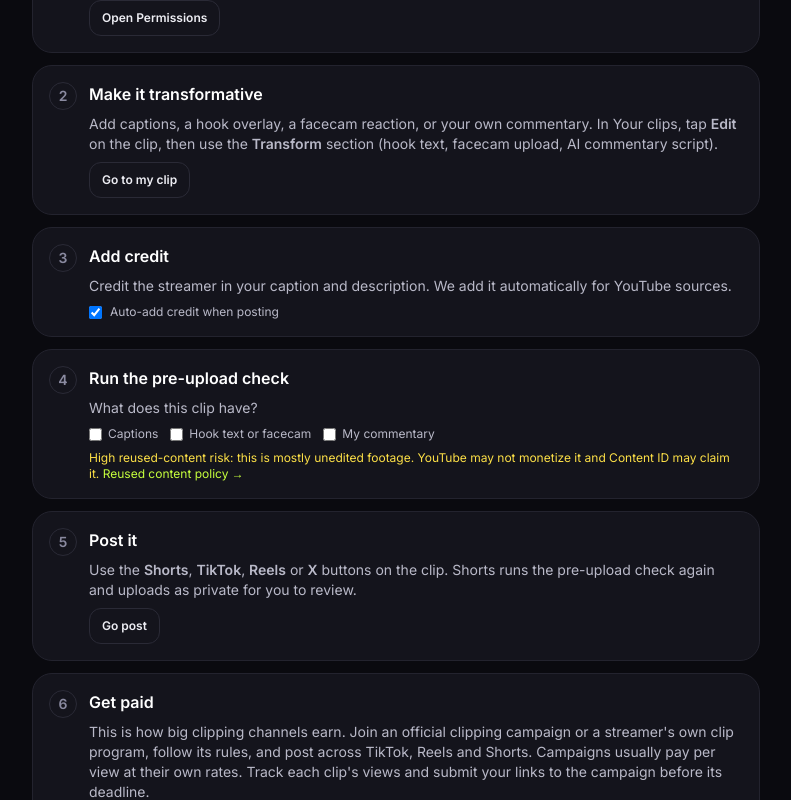
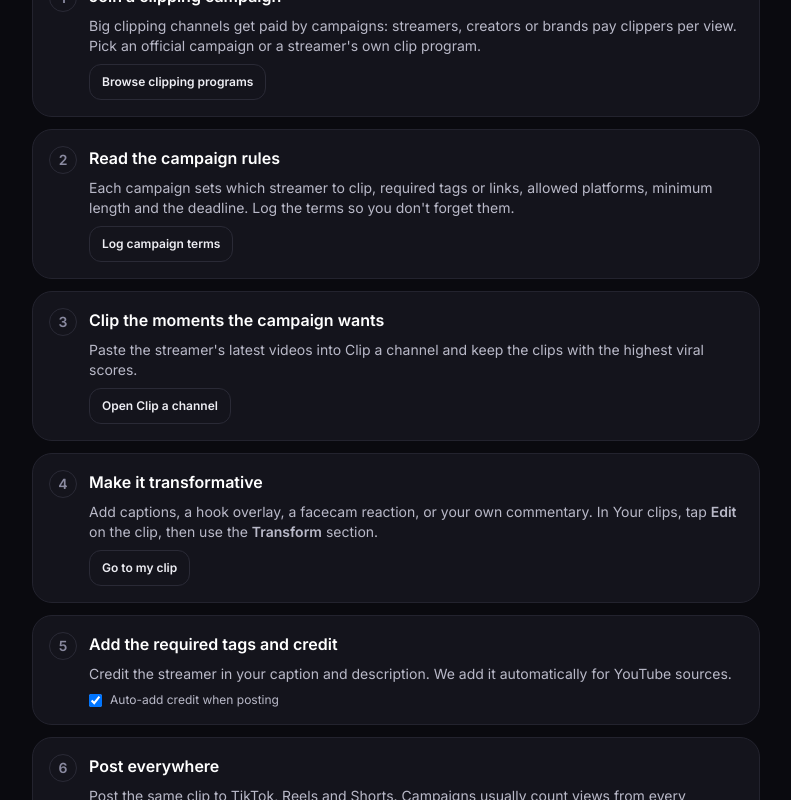
Before and after one commit to senorcoughlin/viral-ai-clipper, a Next.js app: page /monetize in a window 1280 px wide. Shown: the part 380-1180 px from the top of the page, without its empty margins (244-1035 px from the left). Built offline with nearby package versions, Linux system fonts and the light colour scheme.

Commit message:
Monetize: separate step lists for Pro clipper and Creator paths

```diff
--- a/app/monetize/page.jsx
+++ b/app/monetize/page.jsx
@@ -25,24 +25,37 @@ function Guide() {
   const permHref = `/permissions?${new URLSearchParams({ name: credit?.author || '', url: credit?.authorUrl || '' })}`;
   const risky = !check.captions && !check.hook && !check.commentary;
 
-  const steps = [
-    { id: 'perm', title: 'Check you have permission', body: <>Make sure {credit?.author || 'the streamer'} allows clipping, and log their terms and any revenue split.</>,
-      action: <a href={permHref} className="btn-ghost h-9 px-3 text-xs leading-9">Open Permissions{credit?.author ? ` for ${credit.author}` : ''}</a> },
-    { id: 'transform', title: 'Make it transformative', body: <>Add captions, a hook overlay, a facecam reaction, or your own commentary. In Your clips, tap <b>Edit</b> on the clip, then use the <b>Transform</b> section (hook text, facecam upload, AI commentary script).</>,
-      action: <a href={back} className="btn-ghost h-9 px-3 text-xs leading-9">Go to my clip</a> },
-    { id: 'credit', title: 'Add credit', body: <>Credit the streamer in your caption and description. {credit ? <span className="text-soft">{creditLine(credit)}</span> : 'We add it automatically for YouTube sources.'}</>,
+  const btn = 'btn-ghost h-9 px-3 text-xs leading-9';
+  const S = {
+    perm: { title: 'Check you have permission', body: <>Make sure {credit?.author || 'the streamer'} allows clipping, and log their terms and any revenue split.</>,
+      action: <a href={permHref} className={btn}>Open Permissions{credit?.author ? ` for ${credit.author}` : ''}</a> },
+    transform: { title: 'Make it transformative', body: <>Add captions, a hook overlay, a facecam reaction, or your own commentary. In Your clips, tap <b>Edit</b> on the clip, then use the <b>Transform</b> section.</>,
+      action: <a href={back} className={btn}>Go to my clip</a> },
+    credit: { title: 'Add credit', body: <>Credit the streamer in your caption and description. {credit ? <span className="text-soft">{creditLine(credit)}</span> : 'We add it automatically for YouTube sources.'}</>,
       action: <label className="flex items-center gap-2 text-xs text-soft"><input type="checkbox" checked={creditOn} onChange={e => { setCreditOn(e.target.checked); setAutoCredit(e.target.checked); }} /> Auto-add credit when posting</label> },
-    { id: 'check', title: 'Run the pre-upload check', body: <>What does this clip have?
+    check: { title: 'Run the pre-upload check', body: <>What does this clip have?
       <span className="mt-2 flex flex-wrap gap-3">{[['captions', 'Captions'], ['hook', 'Hook text or facecam'], ['commentary', 'My commentary']].map(([k, l]) => (
         <label key={k} className="flex items-center gap-1.5 text-xs"><input type="checkbox" checked={check[k]} onChange={e => setCheck({ ...check, [k]: e.target.checked })} />{l}</label>))}</span>
       <span className={`mt-2 block text-xs ${risky ? 'text-yellow-300' : 'text-lime'}`}>{risky ? 'High reused-content risk: this is mostly unedited footage. YouTube may not monetize it and Content ID may claim it.' : 'Looks transformative. Keep adding your own value.'} <a href={REUSE_URL} target="_blank" rel="noreferrer" className="text-lime">Reused content policy →</a></span></> },
-    { id: 'post', title: 'Post it', body: <>Use the <b>Shorts</b>, <b>TikTok</b>, <b>Reels</b> or <b>X</b> buttons on the clip. Shorts runs the pre-upload check again and uploads as private for you to review.</>,
-      action: <a href={back} className="btn-ghost h-9 px-3 text-xs leading-9">Go post</a> },
-    { id: 'paid', title: 'Get paid', body: path === 'creator'
-      ? <>Grow your own channel into the YouTube Partner Program. YouTube&apos;s official page lists the ad-revenue thresholds as <b>1,000 subscribers</b> plus either <b>4,000 qualified watch hours in the last 12 months</b> or <b>10 million qualified Shorts views in the last 90 days</b>. Your channel also has to follow YouTube&apos;s monetization policies, including the reused content rules. <a href={YPP_URL} target="_blank" rel="noreferrer" className="text-lime">Check the current requirements →</a></>
-      : <>This is how big clipping channels earn. Join an official clipping campaign or a streamer&apos;s own clip program, follow its rules, and post across TikTok, Reels and Shorts. Campaigns usually pay per view at their own rates. Track each clip&apos;s views and submit your links to the campaign before its deadline.</>,
-      action: path === 'creator' ? <a href={YPP_URL} target="_blank" rel="noreferrer" className="btn-ghost h-9 px-3 text-xs leading-9">YouTube Partner Program</a> : <a href="/programs" className="btn-ghost h-9 px-3 text-xs leading-9">Browse clipping programs</a> },
+  };
+  const PRO = [
+    { id: 'p_join', title: 'Join a clipping campaign', body: <>Big clipping channels get paid by campaigns: streamers, creators or brands pay clippers per view. Pick an official campaign or a streamer&apos;s own clip program.</>, action: <a href="/programs" className={btn}>Browse clipping programs</a> },
+    { id: 'p_rules', title: 'Read the campaign rules', body: <>Each campaign sets which streamer to clip, required tags or links, allowed platforms, minimum length and the deadline. Log the terms so you don&apos;t forget them.</>, action: <a href={permHref} className={btn}>Log campaign terms</a> },
+    { id: 'p_pick', title: 'Clip the moments the campaign wants', body: <>Paste the streamer&apos;s latest videos into Clip a channel and keep the clips with the highest viral scores.</>, action: <a href="/channel" className={btn}>Open Clip a channel</a> },
+    { id: 'transform', ...S.transform },
+    { id: 'credit', ...S.credit, title: 'Add the required tags and credit' },
+    { id: 'p_post', title: 'Post everywhere', body: <>Post the same clip to TikTok, Reels and Shorts. Campaigns usually count views from every platform, so more platforms means more paid views.</>, action: <a href={back} className={btn}>Go post</a> },
+    { id: 'p_submit', title: 'Submit links and get paid', body: <>Track each clip&apos;s views and submit the post links in the campaign dashboard before the deadline. The campaign pays out at its own rate.</>, action: <a href="/programs" className={btn}>Back to programs</a> },
   ];
+  const CREATOR = [
+    { id: 'perm', ...S.perm },
+    { id: 'transform', ...S.transform, body: <>On your own channel, YouTube only pays for content that adds your own value. Lean on commentary: tap <b>Edit</b>, then <b>Transform</b>, and use the AI commentary script to record your take.</> },
+    { id: 'credit', ...S.credit },
+    { id: 'check', ...S.check },
+    { id: 'c_post', title: 'Post on your own channel consistently', body: <>Use the <b>Shorts</b> button (it uploads as private for review). Post on a steady schedule and use <b>Post at best time</b>.</>, action: <a href={back} className={btn}>Go post</a> },
+    { id: 'c_ypp', title: 'Reach the Partner Program and apply', body: <>YouTube&apos;s official page lists the ad-revenue thresholds as <b>1,000 subscribers</b> plus either <b>4,000 qualified watch hours in the last 12 months</b> or <b>10 million qualified Shorts views in the last 90 days</b>. Then apply in YouTube Studio.</>, action: <a href={YPP_URL} target="_blank" rel="noreferrer" className={btn}>Check the current requirements</a> },
+  ];
+  const steps = path === 'creator' ? CREATOR : PRO;
   const count = steps.filter(s => done[s.id]).length;
 
   return (
@@ -54,6 +67,7 @@ function Guide() {
         {[['pro', 'Pro clipper path'], ['creator', 'Creator path']].map(([k, l]) => (
           <button key={k} type="button" onClick={() => save(done, k)} className={`rounded-full border px-3 py-1.5 text-xs font-semibold ${path === k ? 'border-lime text-lime' : 'border-line2 text-soft'}`}>{l}</button>))}
       </div>
+      <p className="text-sm text-soft">{path === 'creator' ? 'Grow your own channel and earn YouTube ad revenue.' : 'Earn the way big clipping channels do: get paid per view by clipping campaigns.'}</p>
       <p className="text-xs text-muted">{count} of {steps.length} steps done. Progress is saved on this device.</p>
       <ol className="flex flex-col gap-3">
         {steps.map((s, i) => (
```
